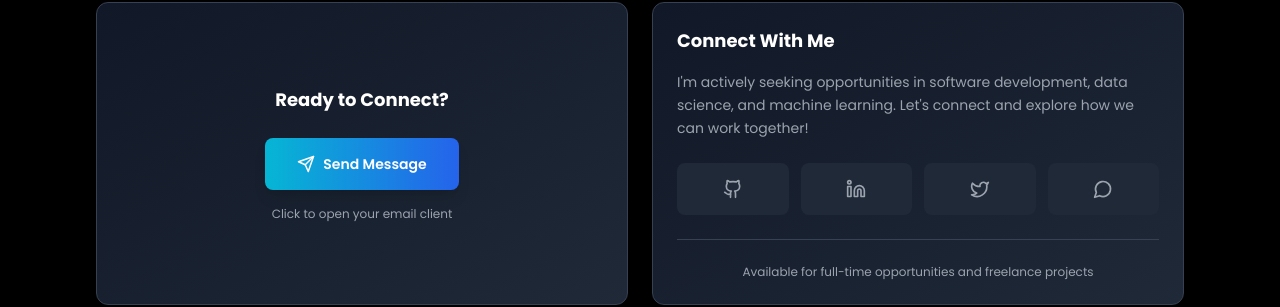
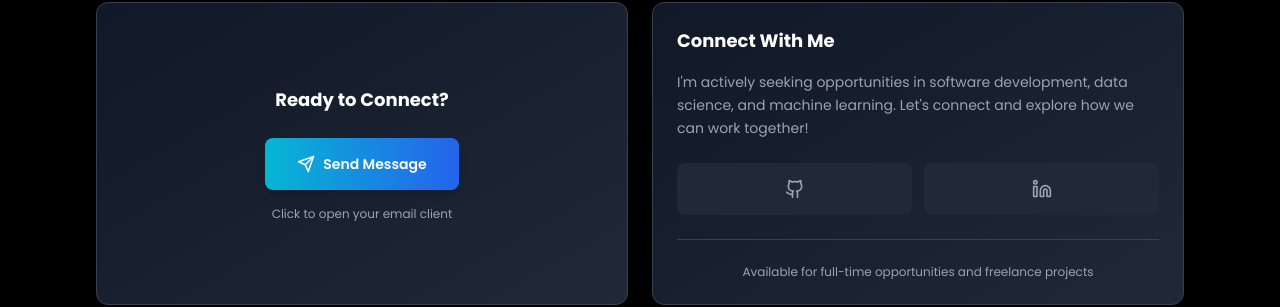
Before and after one commit to ryuzaki-ved/portfolio_website, a React (Vite) app: page / in a window 1280 px wide. Shown: the part 5531-5838 px from the top of the page. Built offline with nearby package versions, Linux system fonts and the light colour scheme.

Commit message:
Resume Download Functional

```diff
--- a/src/components/Contact.tsx
+++ b/src/components/Contact.tsx
@@ -1,5 +1,5 @@
 import React from 'react';
-import { Mail, Phone, MapPin, Github, Linkedin, Twitter, Send, MessageCircle } from 'lucide-react';
+import { Mail, Phone, MapPin, Github, Linkedin, Send } from 'lucide-react';
 
 const Contact = () => {
   const handleSendMessage = () => {
@@ -41,16 +41,6 @@ const Contact = () => {
       icon: <Linkedin className="w-5 h-5" />,
       name: 'LinkedIn',
       url: 'www.linkedin.com/in/vedant-dindore'
-    },
-    {
-      icon: <Twitter className="w-5 h-5" />,
-      name: 'Twitter',
-      url: 'https://twitter.com'
-    },
-    {
-      icon: <MessageCircle className="w-5 h-5" />,
-      name: 'Discord',
-      url: 'https://discord.com'
     }
   ];
 
@@ -111,7 +101,7 @@ const Contact = () => {
               I'm actively seeking opportunities in software development, data science, and machine learning. Let's connect and explore how we can work together!
             </p>
 
-            <div className="grid grid-cols-4 gap-3 mt-auto">
+            <div className="grid grid-cols-2 gap-3 mt-auto">
               {socialLinks.map((social, index) => (
                 <a
                   key={index}
--- a/src/components/Hero.tsx
+++ b/src/components/Hero.tsx
@@ -117,6 +117,7 @@ const Hero = () => {
             </a>
             <a
               href="/resume.pdf"
+              download="Vedant_Dindore_Resume.pdf"
               className="border-2 border-gray-600 hover:border-white text-gray-300 hover:text-white px-8 py-4 rounded-full font-semibold text-lg btn-hover flex items-center gap-2 hover:bg-white/5"
             >
               <Download size={20} />
```
